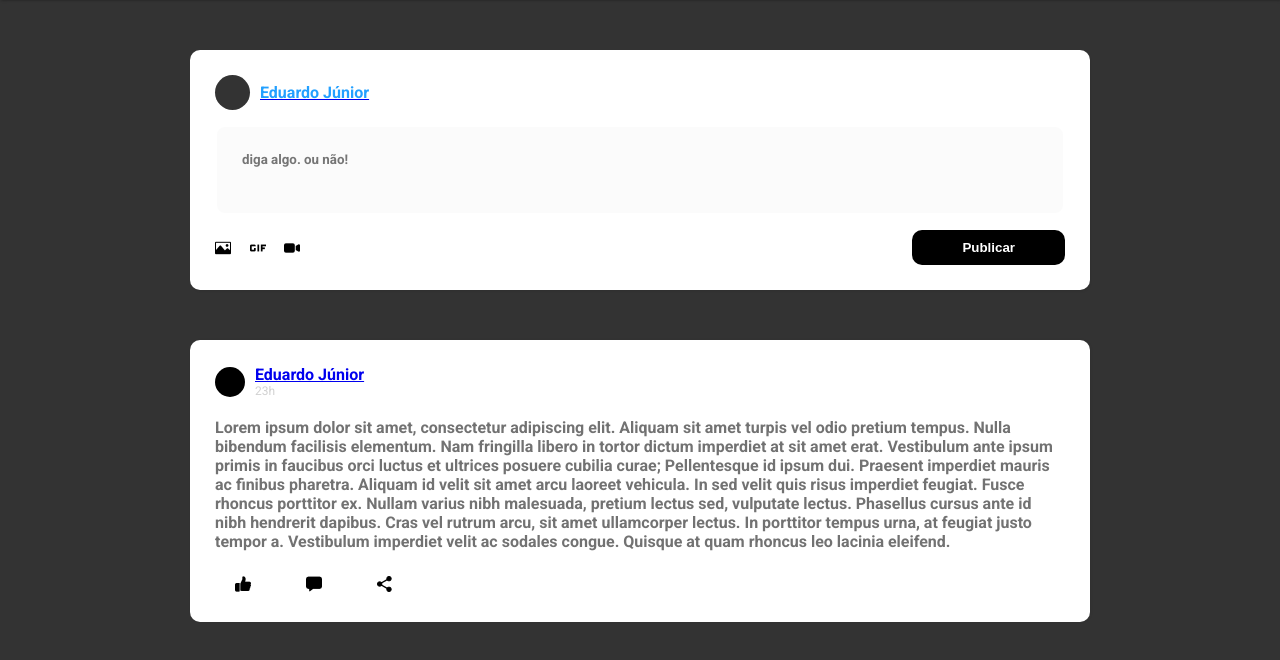
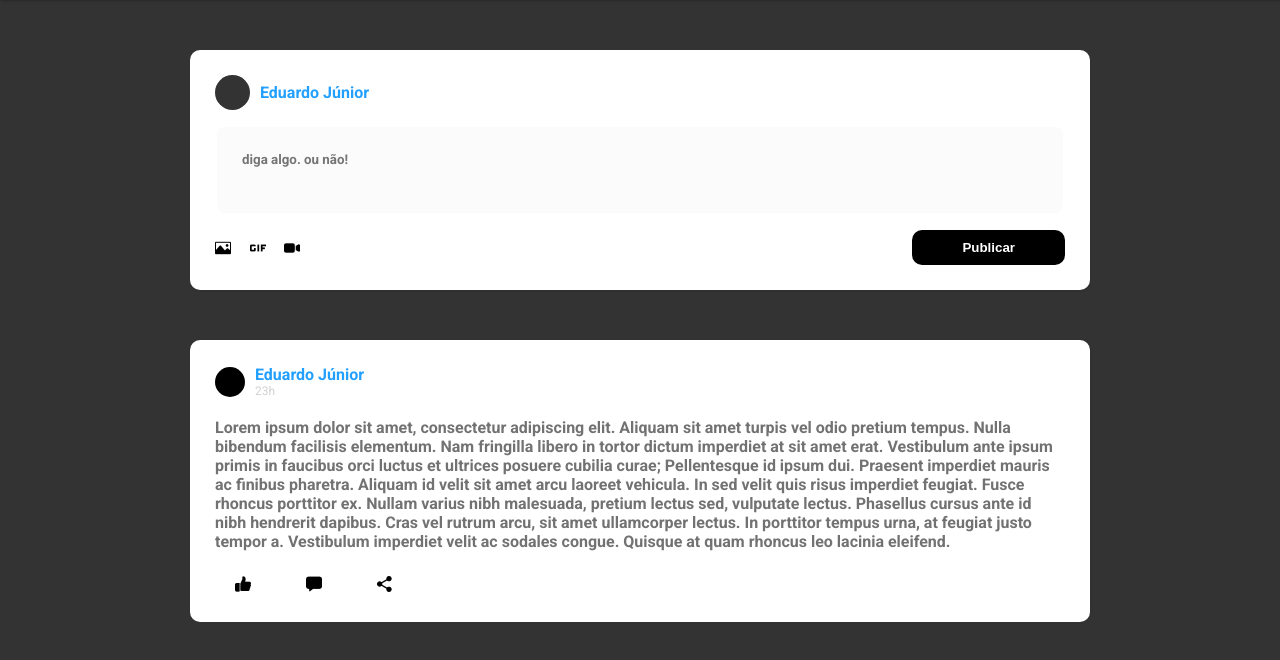
Before and after one commit to efduardo/html-css, a plain HTML site: page index.html in a window 1280 px wide. Shown: the part 50-710 px from the top of the page. Drawn offline with Linux system fonts and the light colour scheme.

Commit message:
Update index.html

```diff
--- a/index.html
+++ b/index.html
@@ -25,7 +25,7 @@
         <div class="newPost">
             <div class="infoUser">
                 <div class="imgUser"></div>
-                <a href="#">
+                <a style="text-decoration: none; color: #23a0ff;" href="#">
                     <strong>Eduardo Júnior</strong>
                 </a>
             </div>
@@ -46,8 +46,8 @@
             <div class="infoUserPost">
                 <div class="imgUserPost"></div>
                 <div class="nameAndHour">
-                <a href="#">
-                   <strong>Eduardo Júnior</strong>
+                <a style="text-decoration: none; color: #23a0ff;" href="#">
+                    <strong>Eduardo Júnior</strong>
                 </a>
                 <p>23h</p>
                 </div>
```
